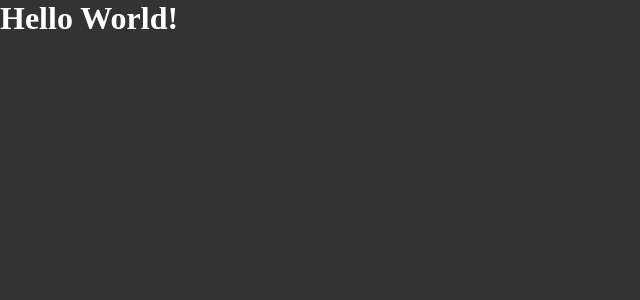
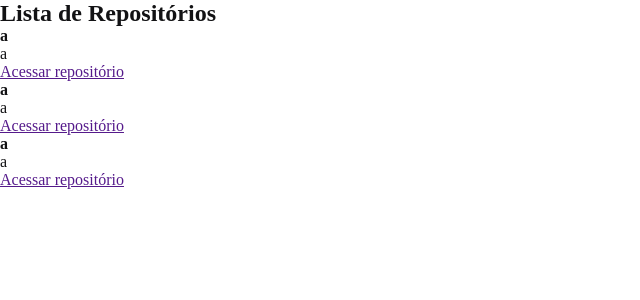
Before and after one commit to pablomaribondo/github-explorer, a React app: page / in a window 1280 px wide. Shown: the top 300 px of the page, without its empty margins (0-640 px from the left). Built offline with nearby package versions, Linux system fonts and the light colour scheme.

Commit message:
feat: add RepositoryList component

```diff
--- a/src/App.jsx
+++ b/src/App.jsx
@@ -1,5 +1,7 @@
+import RepositoryList from "./components/RepositoryList";
+
 import "./styles/global.scss";
 
-const App = () => <h1>Hello World!</h1>;
+const App = () => <RepositoryList />;
 
 export default App;
--- /dev/null
+++ b/src/components/RepositoryList.jsx
@@ -0,0 +1,32 @@
+const RepositoryList = () => {
+  return (
+    <section className="repository-list">
+      <h1>Lista de Repositórios</h1>
+
+      <ul>
+        <li>
+          <strong>a</strong>
+          <p>a</p>
+
+          <a href="">Acessar repositório</a>
+        </li>
+
+        <li>
+          <strong>a</strong>
+          <p>a</p>
+
+          <a href="">Acessar repositório</a>
+        </li>
+
+        <li>
+          <strong>a</strong>
+          <p>a</p>
+
+          <a href="">Acessar repositório</a>
+        </li>
+      </ul>
+    </section>
+  );
+};
+
+export default RepositoryList;
--- a/src/styles/global.scss
+++ b/src/styles/global.scss
@@ -5,7 +5,6 @@
 }
 
 body {
-  font: Arial, Helvetica, sans-serif;
-  background-color: #333;
-  color: #fff;
+  font: 16xpx "Helvetica Neue", Arial, sans-serif;
+  color: #121214;
 }
```
